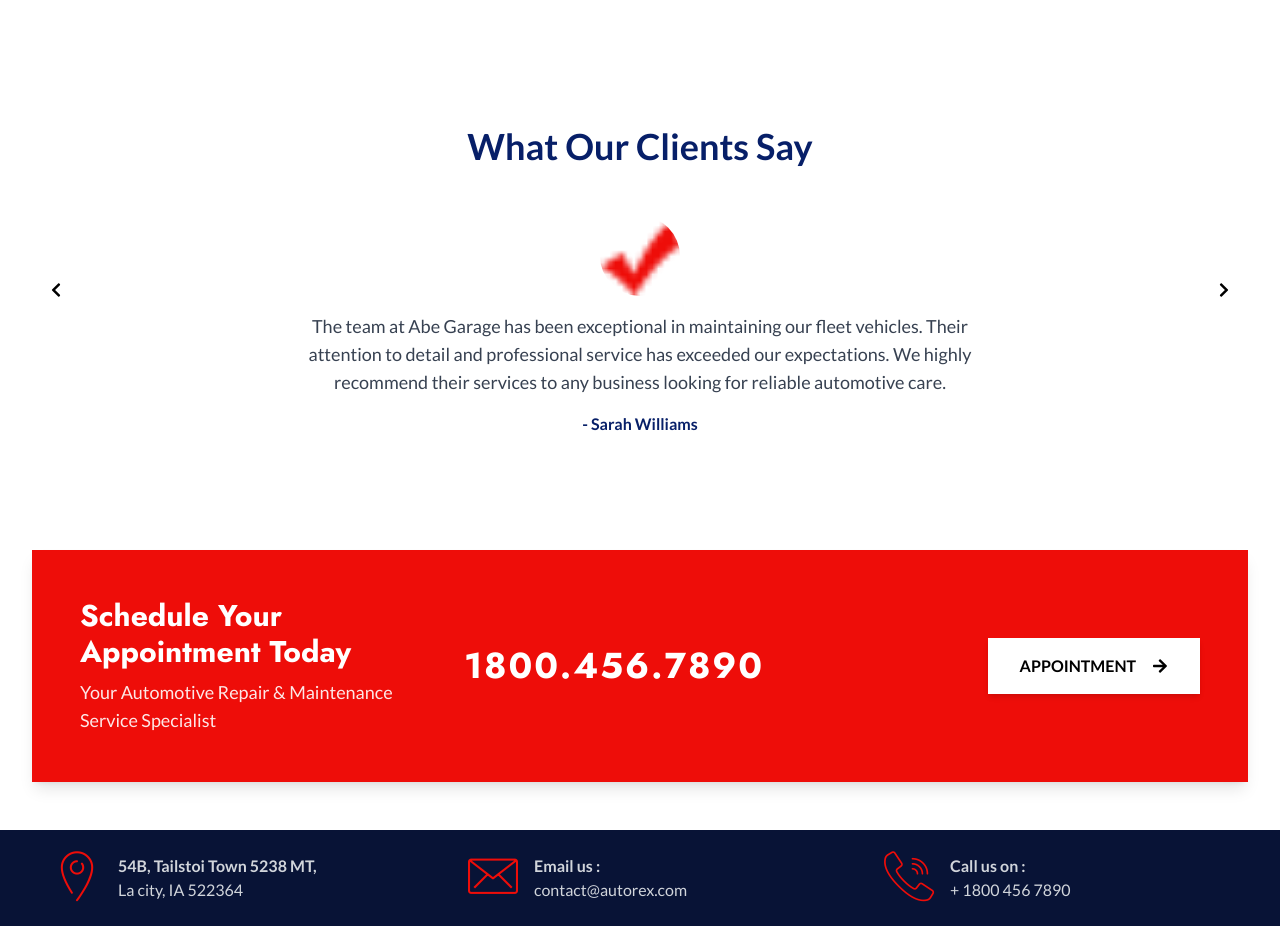
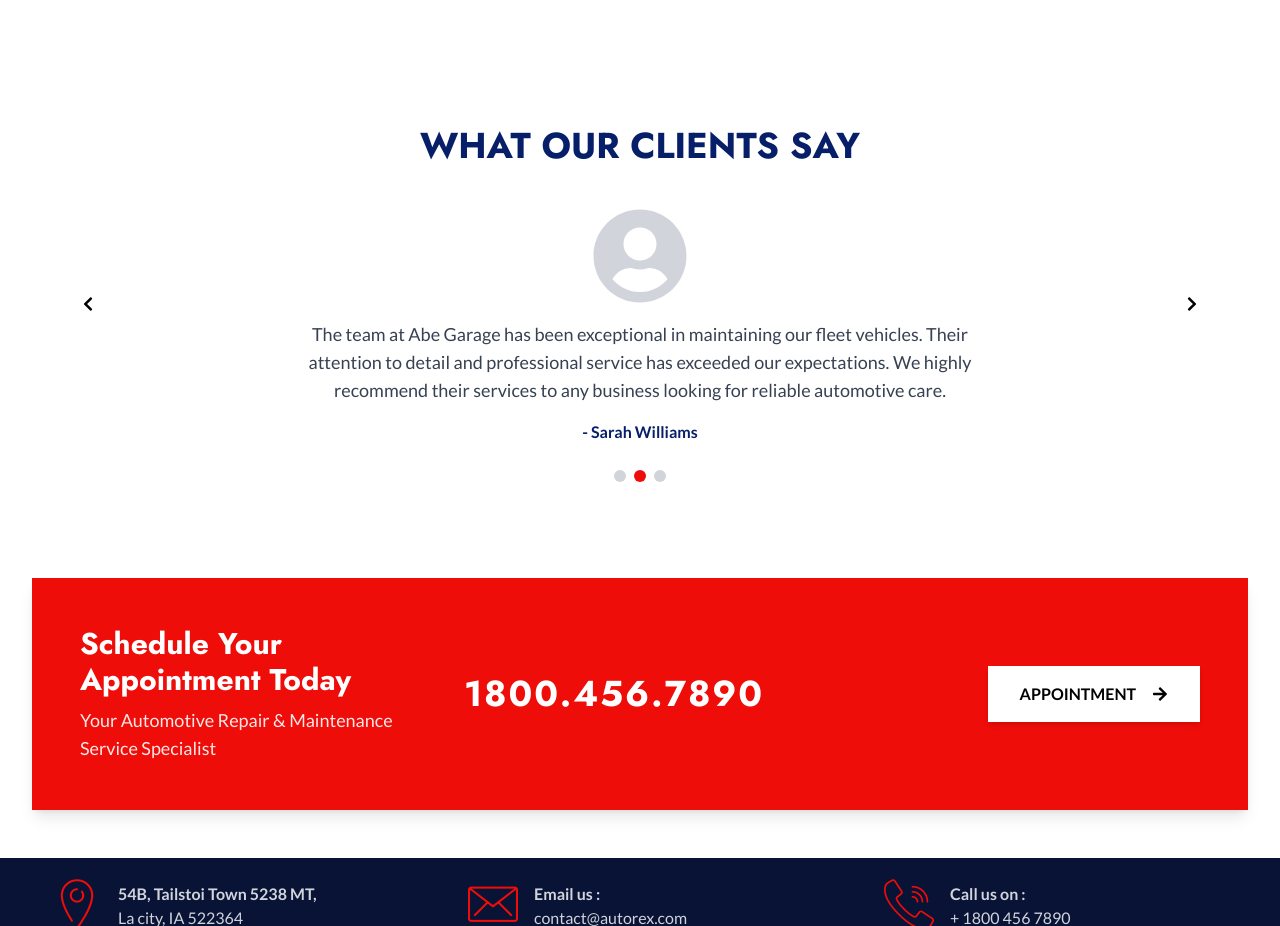
Before and after one commit to Tesfamichael12/Abe-Garage, a Next.js app in the folder frontend/: page / in a window 1280 px wide. Shown: the part 4740-5666 px from the top of the page. Built offline with nearby package versions, Linux system fonts and the light colour scheme; no server answers.

Commit message:
feat(frontend): enhance TestimonialSection with new icon, updated styling, and pagination buttons for improved user experience

```diff
--- a/frontend/src/components/TestimonialSection.tsx
+++ b/frontend/src/components/TestimonialSection.tsx
@@ -1,6 +1,6 @@
 "use client";
 import React, { useState, useEffect, useCallback } from "react";
-import { FaChevronLeft, FaChevronRight } from "react-icons/fa";
+import { FaChevronLeft, FaChevronRight, FaUserCircle } from "react-icons/fa";
 import { testimonials } from "@/constants/testimonial";
 import Image from "next/image";
 
@@ -27,8 +27,8 @@ function TestimonialSection() {
 
   return (
     <div className="relative w-full max-w-[1200px] mx-auto py-12 px-4">
-      <h2 className="text-4xl font-bold text-center text-customBlue mb-8">
-        What Our Clients Say
+      <h2 className="text-4xl font-jost font-bold text-center text-customBlue mb-8">
+        WHAT OUR CLIENTS SAY
       </h2>
       <div className="overflow-hidden relative h-64">
         {testimonials.map((testimonial, index) => (
@@ -39,13 +39,10 @@ function TestimonialSection() {
             }`}
           >
             <div className="flex flex-col items-center justify-center h-full text-center">
-              <Image
-                src={testimonial.image}
-                alt={testimonial.name}
-                width={80}
-                height={80}
-                className="rounded-full mb-4"
-              />
+              <div className="relative mb-4">
+                <i className="fi fi-rr-quote-right text-4xl text-customeRed absolute -top-4 -left-8 transform rotate-12"></i>
+                <FaUserCircle className="text-8xl text-gray-300" />
+              </div>
               <p className="text-lg text-gray-700 max-w-2xl">
                 {testimonial.quote}
               </p>
@@ -56,15 +53,26 @@ function TestimonialSection() {
           </div>
         ))}
       </div>
+      <div className="flex justify-center space-x-2 mt-4">
+        {testimonials.map((_, index) => (
+          <button
+            key={index}
+            onClick={() => setCurrent(index)}
+            className={`w-3 h-3 rounded-full ${
+              index === current ? "bg-customeRed" : "bg-gray-300"
+            }`}
+          ></button>
+        ))}
+      </div>
       <button
         onClick={() => paginate("prev")}
-        className="absolute top-1/2 left-0 transform -translate-y-1/2 bg-white/50 hover:bg-white/80 p-2 rounded-full"
+        className="absolute top-1/2 left-8 transform -translate-y-1/2 bg-white/50 hover:bg-white/80 p-2 rounded-full"
       >
         <FaChevronLeft />
       </button>
       <button
         onClick={() => paginate("next")}
-        className="absolute top-1/2 right-0 transform -translate-y-1/2 bg-white/50 hover:bg-white/80 p-2 rounded-full"
+        className="absolute top-1/2 right-8 transform -translate-y-1/2 bg-white/50 hover:bg-white/80 p-2 rounded-full"
       >
         <FaChevronRight />
       </button>
```
